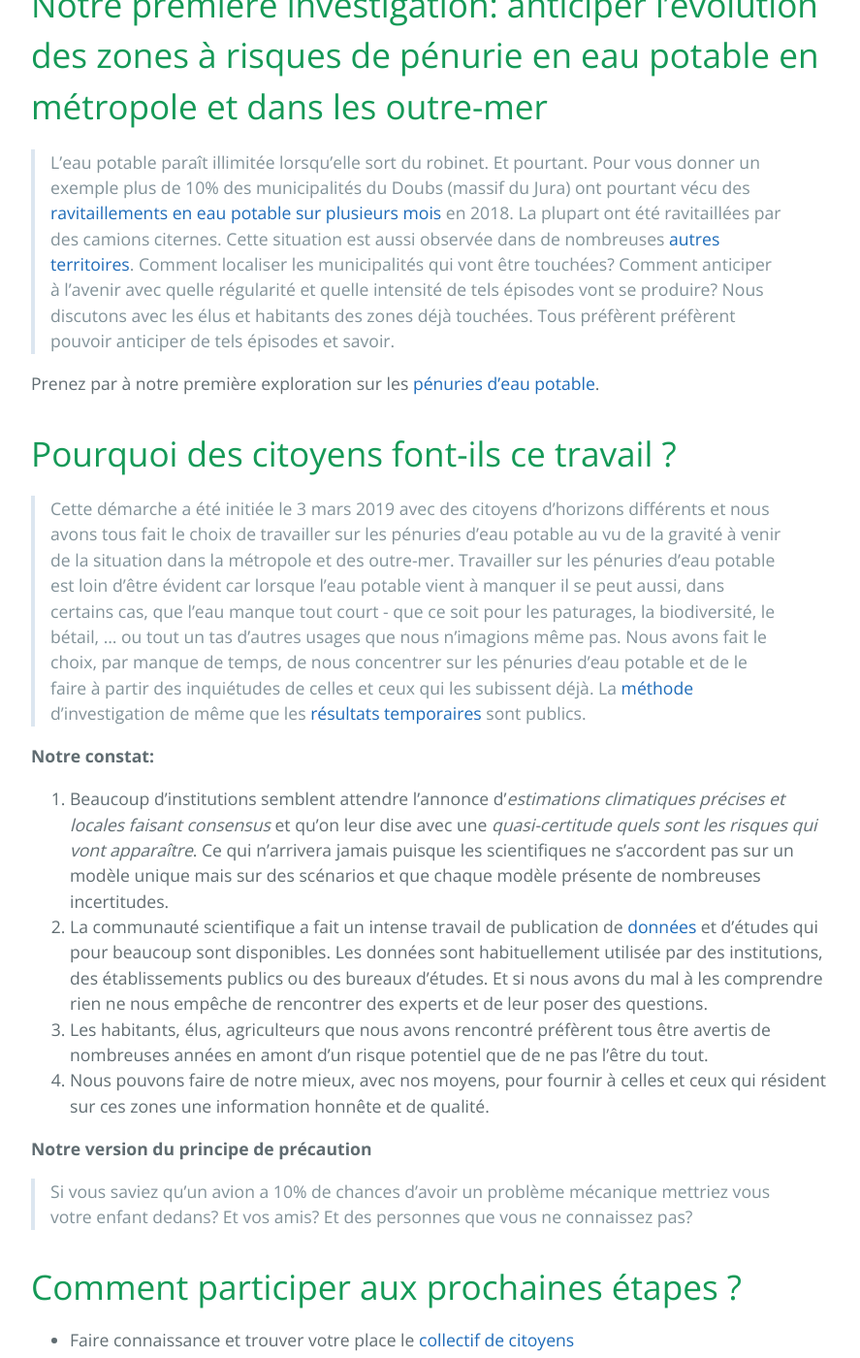
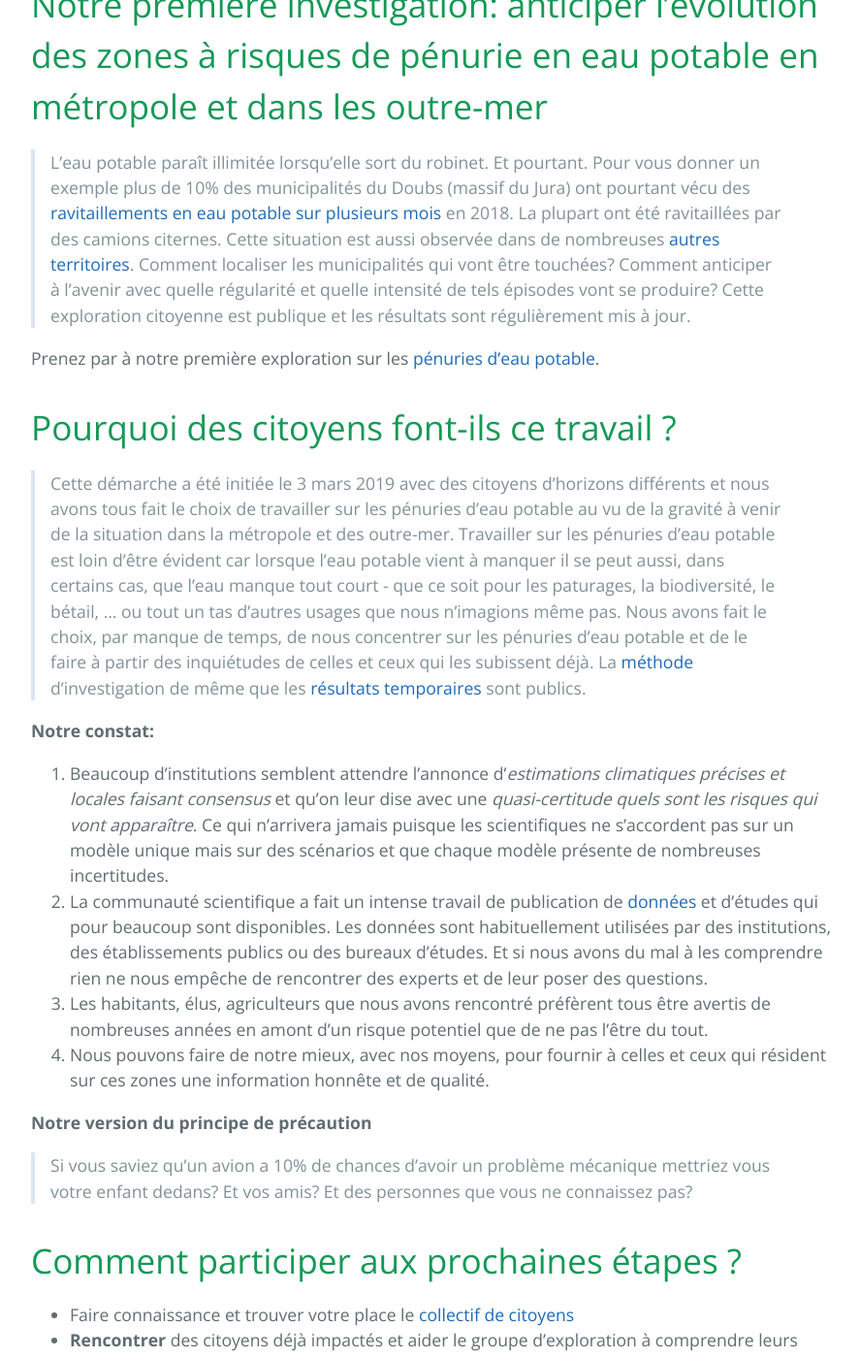
Before and after one commit to secheresses/Ancien-site, a Jekyll site: the page built from index.md, in a window 1280 px wide and 1400 px high, scrolled down 601 px. Shown: the whole window at 97% size, without its empty margins (192-1079 px from the left). Built offline with Jekyll 4.4.1, drawn with Linux system fonts in a browser that asks for light colours.

Commit message:
orthographe

```diff
--- a/index.md
+++ b/index.md
@@ -8,7 +8,7 @@ description: Une démarche collaborative pour anticiper les zones à risques sur
 
 # Notre première investigation: anticiper l'évolution des zones à risques de pénurie en eau potable en métropole et dans les outre-mer
 
-> L'eau potable paraît illimitée lorsqu'elle sort du robinet. Et pourtant. Pour vous donner un exemple plus de 10% des municipalités du Doubs (massif du Jura) ont pourtant vécu des [ravitaillements en eau potable sur plusieurs mois](../risques-penurie-eau) en 2018. La plupart ont été ravitaillées par des camions citernes. Cette situation est aussi observée dans de nombreuses [autres territoires](../risques-penurie-eau). Comment localiser les municipalités qui vont être touchées? Comment anticiper à l'avenir avec quelle régularité et quelle intensité de tels épisodes vont se produire? Nous discutons avec les élus et habitants des zones déjà touchées. Tous préfèrent préfèrent pouvoir anticiper de tels épisodes et savoir.
+> L'eau potable paraît illimitée lorsqu'elle sort du robinet. Et pourtant. Pour vous donner un exemple plus de 10% des municipalités du Doubs (massif du Jura) ont pourtant vécu des [ravitaillements en eau potable sur plusieurs mois](../risques-penurie-eau) en 2018. La plupart ont été ravitaillées par des camions citernes. Cette situation est aussi observée dans de nombreuses [autres territoires](../risques-penurie-eau). Comment localiser les municipalités qui vont être touchées? Comment anticiper à l'avenir avec quelle régularité et quelle intensité de tels épisodes vont se produire? Cette exploration citoyenne est publique et les résultats sont régulièrement mis à jour.
 
 Prenez par à notre première exploration sur les [pénuries d'eau potable](../risques-penurie-eau).
 
@@ -18,7 +18,7 @@ Prenez par à notre première exploration sur les [pénuries d'eau potable](../r
 
 **Notre constat:**
 1. Beaucoup d'institutions semblent attendre l'annonce d'*estimations climatiques précises et locales faisant consensus* et qu'on leur dise avec une *quasi-certitude quels sont les risques qui vont apparaître*. Ce qui n'arrivera jamais puisque les scientifiques ne s'accordent pas sur un modèle unique mais sur des scénarios et que chaque modèle présente de nombreuses incertitudes.
-2. La communauté scientifique a fait un intense travail de publication de [données](../donnees) et d'études qui pour beaucoup sont disponibles. Les données sont habituellement utilisée par des institutions, des établissements publics ou des bureaux d'études. Et si nous avons du mal à les comprendre rien ne nous empêche de rencontrer des experts et de leur poser des questions.
+2. La communauté scientifique a fait un intense travail de publication de [données](../donnees) et d'études qui pour beaucoup sont disponibles. Les données sont habituellement utilisées par des institutions, des établissements publics ou des bureaux d'études. Et si nous avons du mal à les comprendre rien ne nous empêche de rencontrer des experts et de leur poser des questions.
 3. Les habitants, élus, agriculteurs que nous avons rencontré préfèrent tous être avertis de nombreuses années en amont d'un risque potentiel que de ne pas l'être du tout.
 4. Nous pouvons faire de notre mieux, avec nos moyens, pour fournir à celles et ceux qui résident sur ces zones une information honnête et de qualité.
 
```
